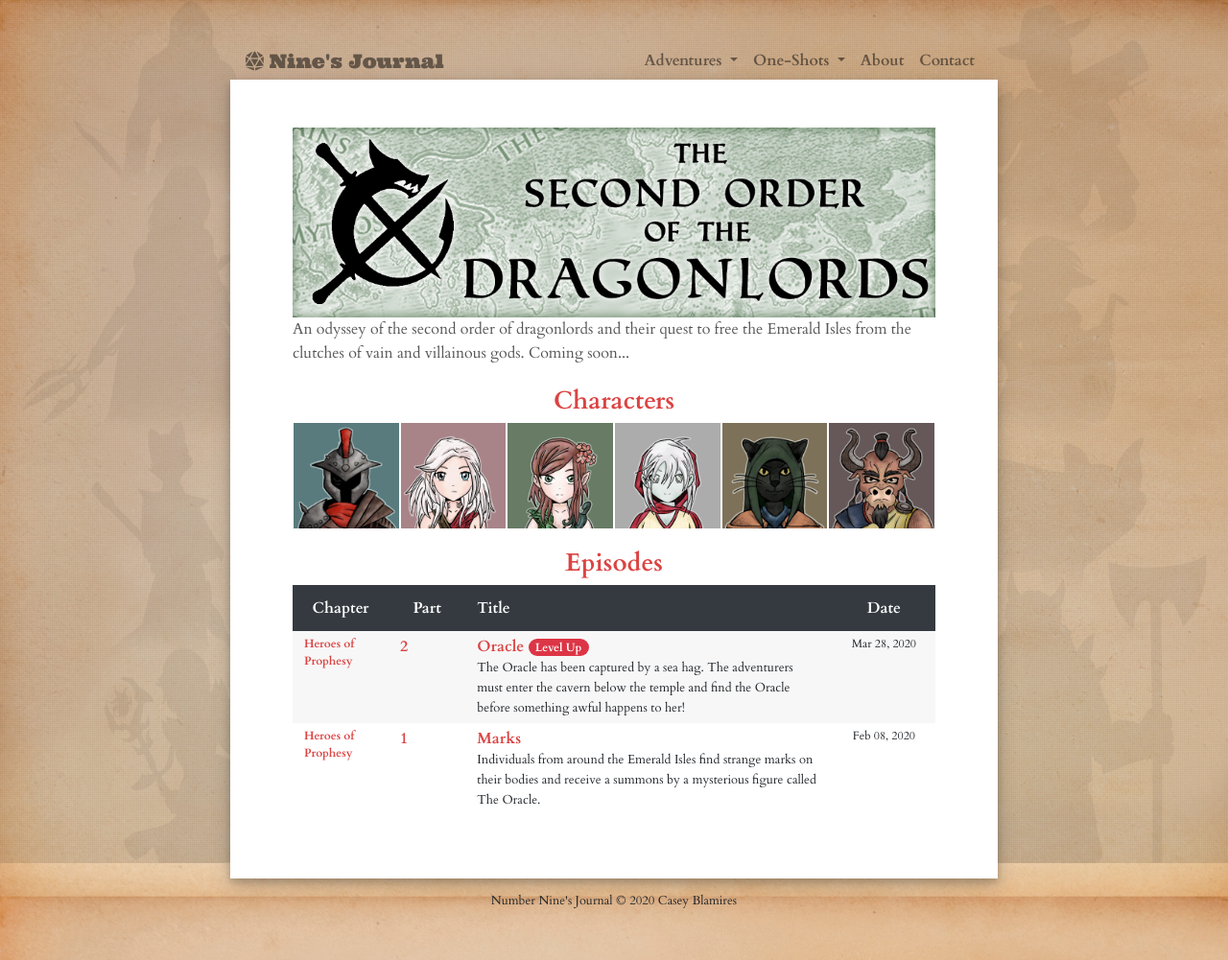
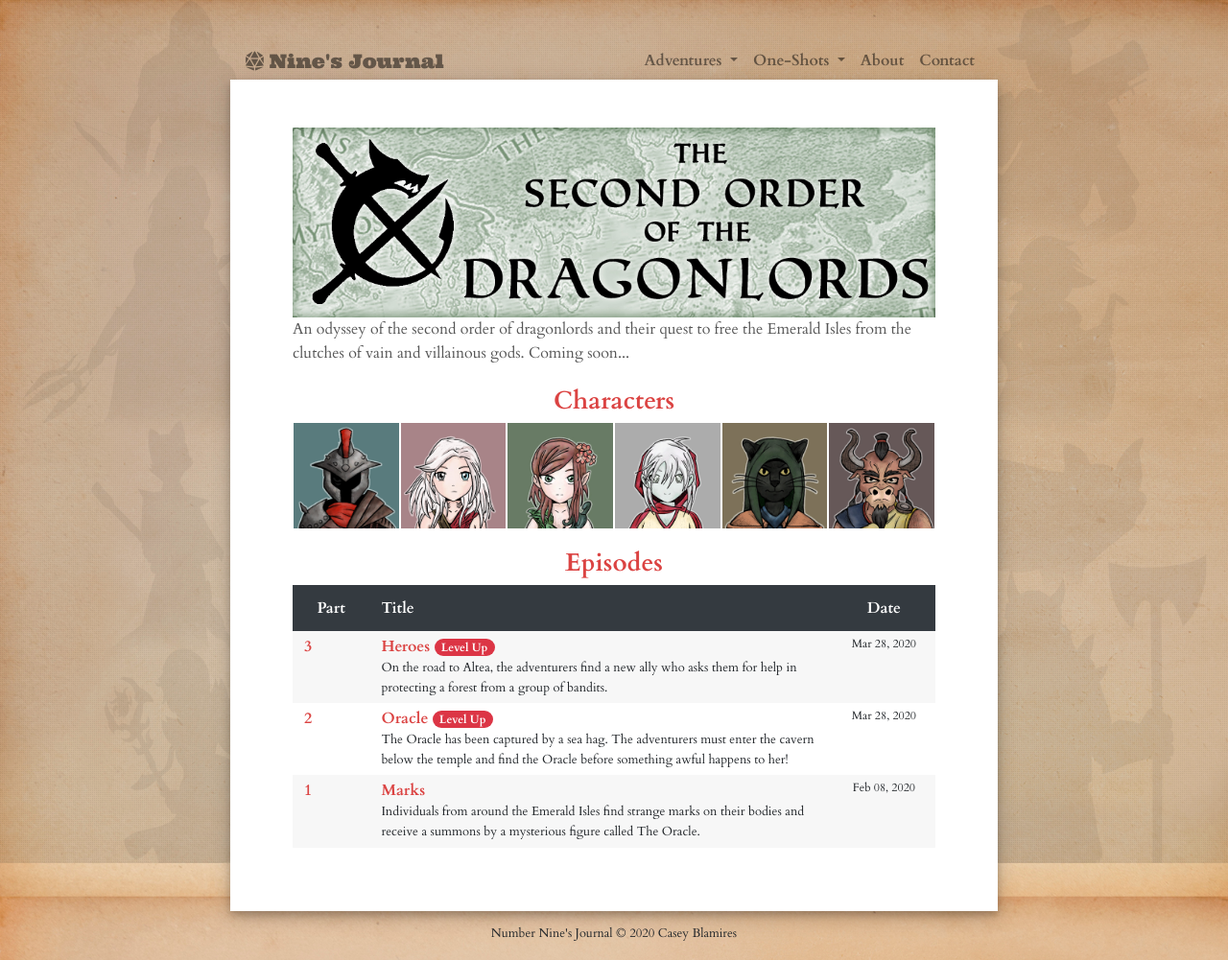
Before and after one commit to clblamires/ninesjournal, a Jekyll site: the page built from secondorder.html, in a window 1280 px wide. Shown: the whole page at 96% size. Built offline with Jekyll 4.4.1, drawn with Linux system fonts in a browser that asks for light colours; nearby versions of some CDN libraries.

```diff
--- a/_layouts/secondorder.html
+++ b/_layouts/secondorder.html
@@ -14,7 +14,7 @@
                         <table class="table table-borderless table-episode-list table-striped">
                             <thead class="thead-dark">
                                 <tr>
-                                    <th class="text-center">Chapter</th>
+                                    <!-- <th class="text-center">Chapter</th> -->
                                     <th class="text-center">Part</th>
                                     <th>Title</th>
                                     <th class="text-center">Date</th>
@@ -24,11 +24,11 @@
                                 {% for post in site.posts %}
                                     {% if post.adventure == 'secondorder' %}
                                     <tr>
-                                        <td class="chapter-title">
+                                        <!-- <td class="chapter-title">
                                             <a href="{{ post.url }}">
                                                 {{ post.chapter }}
                                             </a>
-                                        </td>
+                                        </td> -->
                                         <td class="episode-number">
                                             <a href="{{ post.url }}">
                                                 {{ post.episode }}
--- a/_posts/2020-02-08-marks.md
+++ b/_posts/2020-02-08-marks.md
@@ -3,7 +3,6 @@ layout: post
 title: Marks
 date: 2020-02-08T16:30:04.545Z
 recorded: February 8, 2020
-chapter: 'Heroes of Prophesy'
 episode: 1
 adventure: secondorder
 summary: Individuals from around the Emerald Isles find strange marks on their bodies and receive a summons by a mysterious figure called The Oracle.
--- a/_posts/2020-03-28-oracle.md
+++ b/_posts/2020-03-28-oracle.md
@@ -3,7 +3,6 @@ layout: post
 title: Oracle
 date: 2020-03-28T17:30:04.545Z
 recorded: March 28, 2020
-chapter: 'Heroes of Prophesy'
 episode: 2
 adventure: secondorder
 summary: The Oracle has been captured by a sea hag. The adventurers must enter the cavern below the temple and find the Oracle before something awful happens to her!
--- /dev/null
+++ b/_posts/2020-04-25-heroes.md
@@ -0,0 +1,13 @@
+---
+layout: post
+title: Heroes
+date: 2020-04-25T18:00:04.545Z
+recorded: March 28, 2020
+episode: 3
+adventure: secondorder
+summary: On the road to Altea, the adventurers find a new ally who asks them for help in protecting a forest from a group of bandits.
+image:
+levelup: true
+---
+
+Coming soon...
--- a/secondorder.html
+++ b/secondorder.html
@@ -85,7 +85,7 @@ permalink: /second-order/
                 <li><b>Race</b>: Human</li>
                 <li><b>Gender</b>: Male</li>
                 <li><b>Class</b>: Fighter 3</li>
-                <li><b>Archtype</b>: Hoplite Soldier/li>
+                <li><b>Archtype</b>: Hoplite Soldier</li>
                 <li><b>Equipment</b>: Spears, Javelins, Shield</li>
                 <li><b>Epic Path</b>: The Vanished One</li>
             </ul>
```
Also changed, not shown: _posts/2020-04-20-the-task.md (+3 -3 lines), _posts/2020-04-29-the-knight.md (added, +205 -0 lines).
